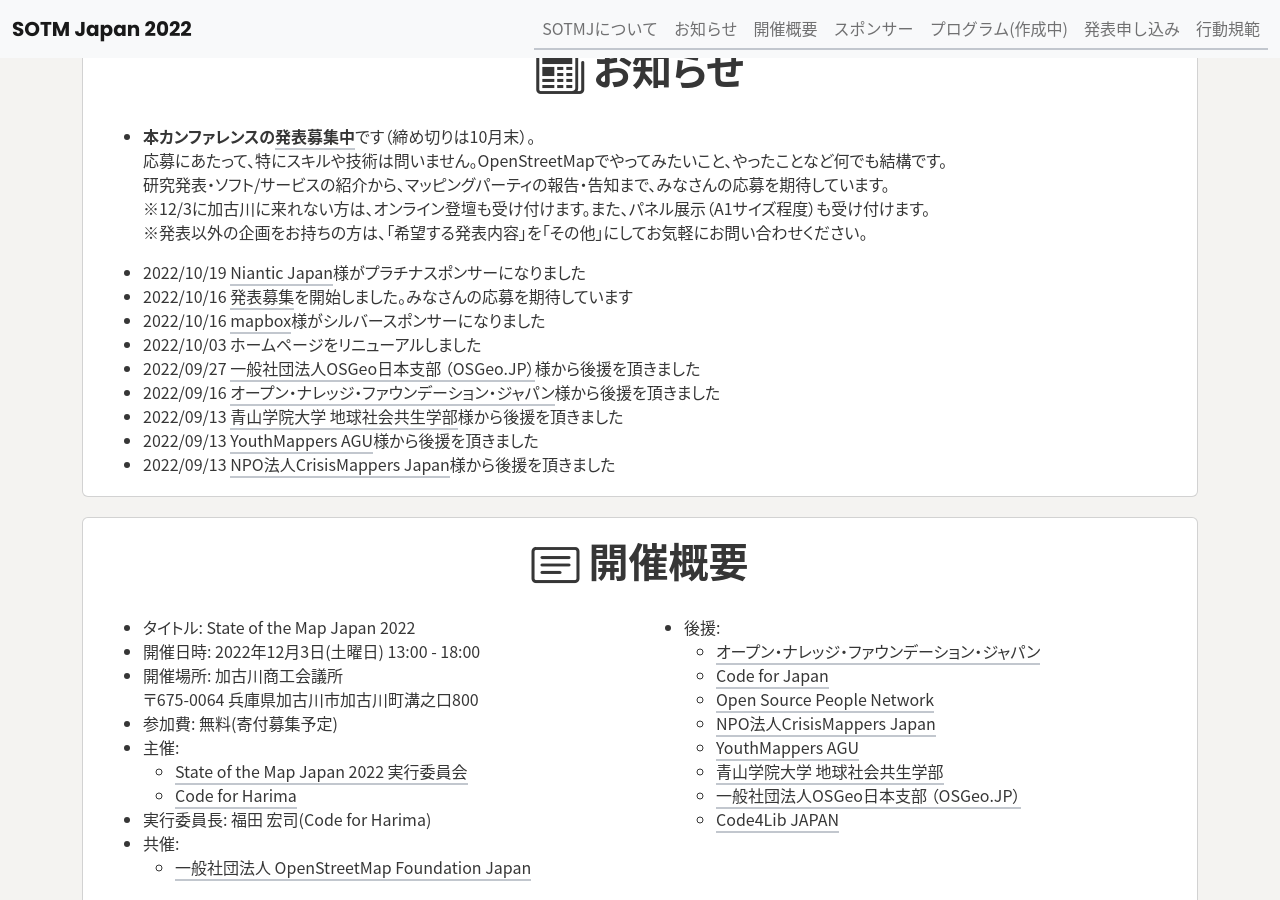
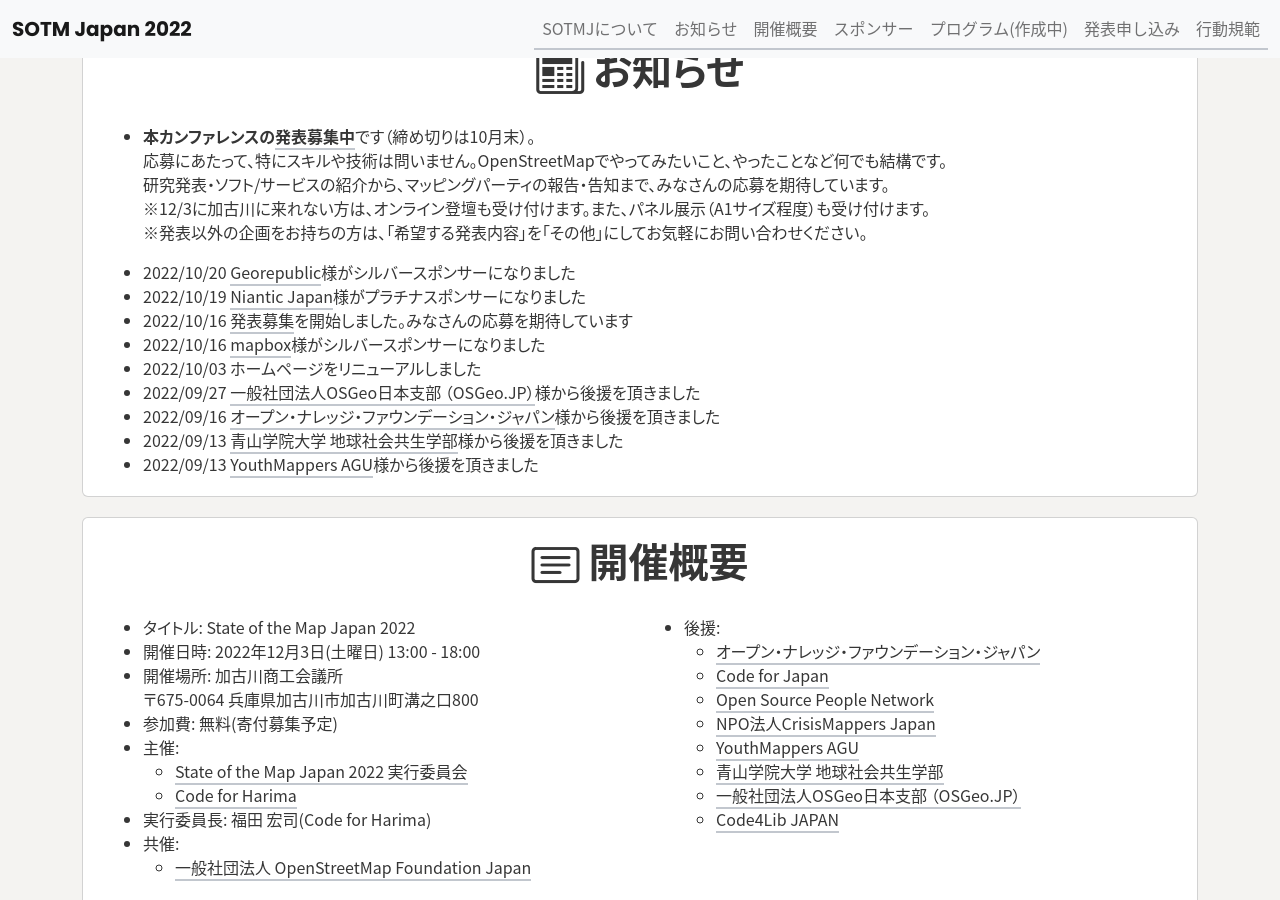
Before and after one commit to osmfj/sotmjp2022, a Jekyll site: the page built from index.md, in a window 1280 px wide and 900 px high, scrolled down 567 px. Built offline with Jekyll 4.4.1, drawn with Linux system fonts in a browser that asks for light colours.

Commit message:
Georepublicをシルバースポンサーとして追加

```diff
--- a/_data/sponsers.yml
+++ b/_data/sponsers.yml
@@ -15,9 +15,9 @@ silver:
   - company: mapbox
     url: https://www.mapbox.jp/
     img: mapbox-logo-black.png
+  - company: Georepublic
+    url: https://georepublic.info/ja/
+    img: georepublic.png
   - company: bar company
     url: https://www.example.com/
     img: noimg.webp
-  - company: bar company
-    url: https://www.example.com/
-    img: noimg.webp
--- a/_includes/news.html
+++ b/_includes/news.html
@@ -18,6 +18,7 @@
               </ul>
               <div class="overflow-auto" style="height:220px;">
                 <ul>
+                  <li>2022/10/20 <a href="https://georepublic.info/ja/">Georepublic</a>様がシルバースポンサーになりました</li>
                   <li>2022/10/19 <a href="https://nianticlabs.com/?hl=ja">Niantic Japan</a>様がプラチナスポンサーになりました</li>
                   <li>2022/10/16 <a href="https://forms.gle/AqBKpkDBfcdnBs896">発表募集</a>を開始しました。みなさんの応募を期待しています</li>
                   <li>2022/10/16 <a href="https://www.mapbox.jp/">mapbox</a>様がシルバースポンサーになりました</li>
```
Also changed, not shown: img/georepublic.png (added).
